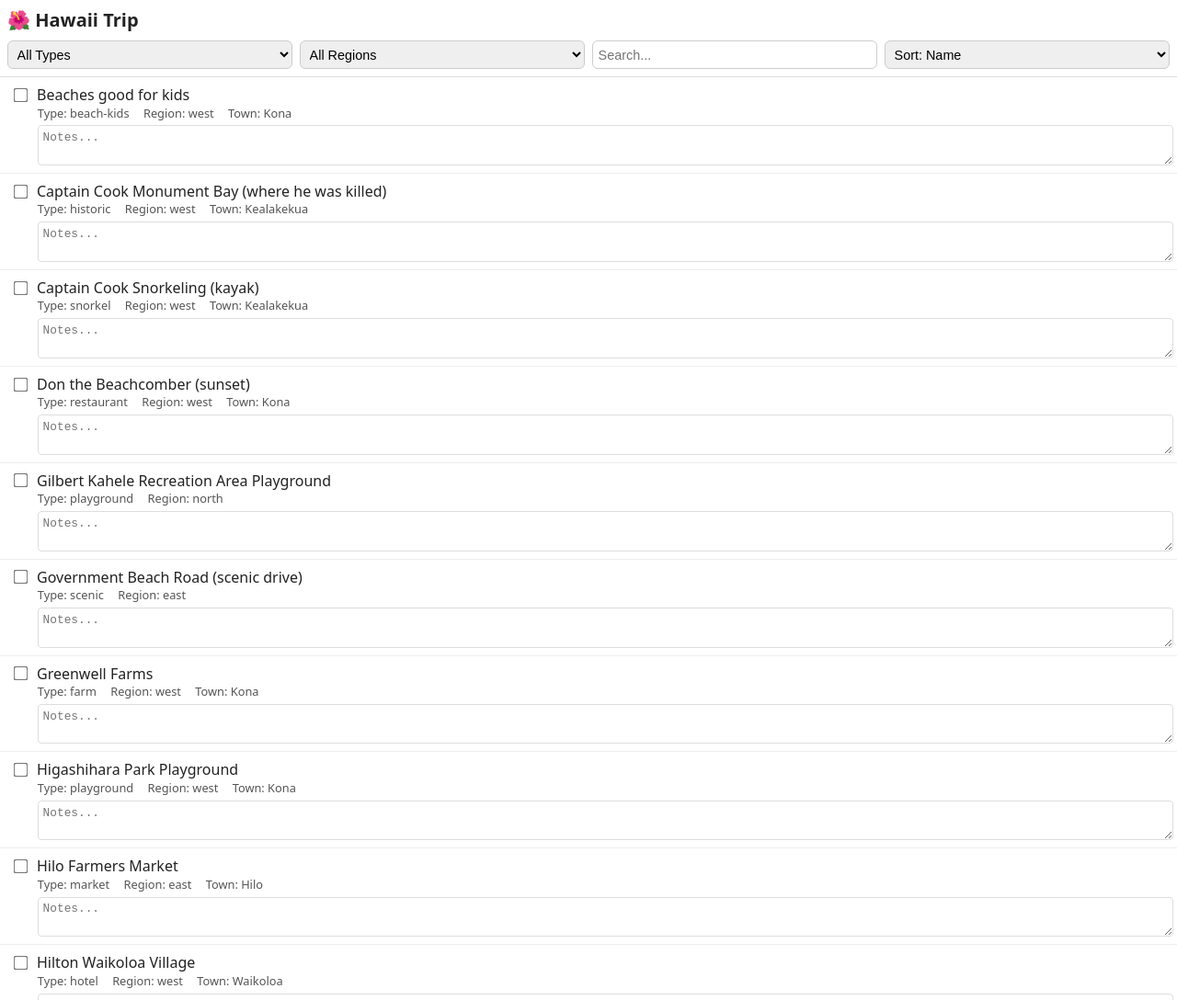
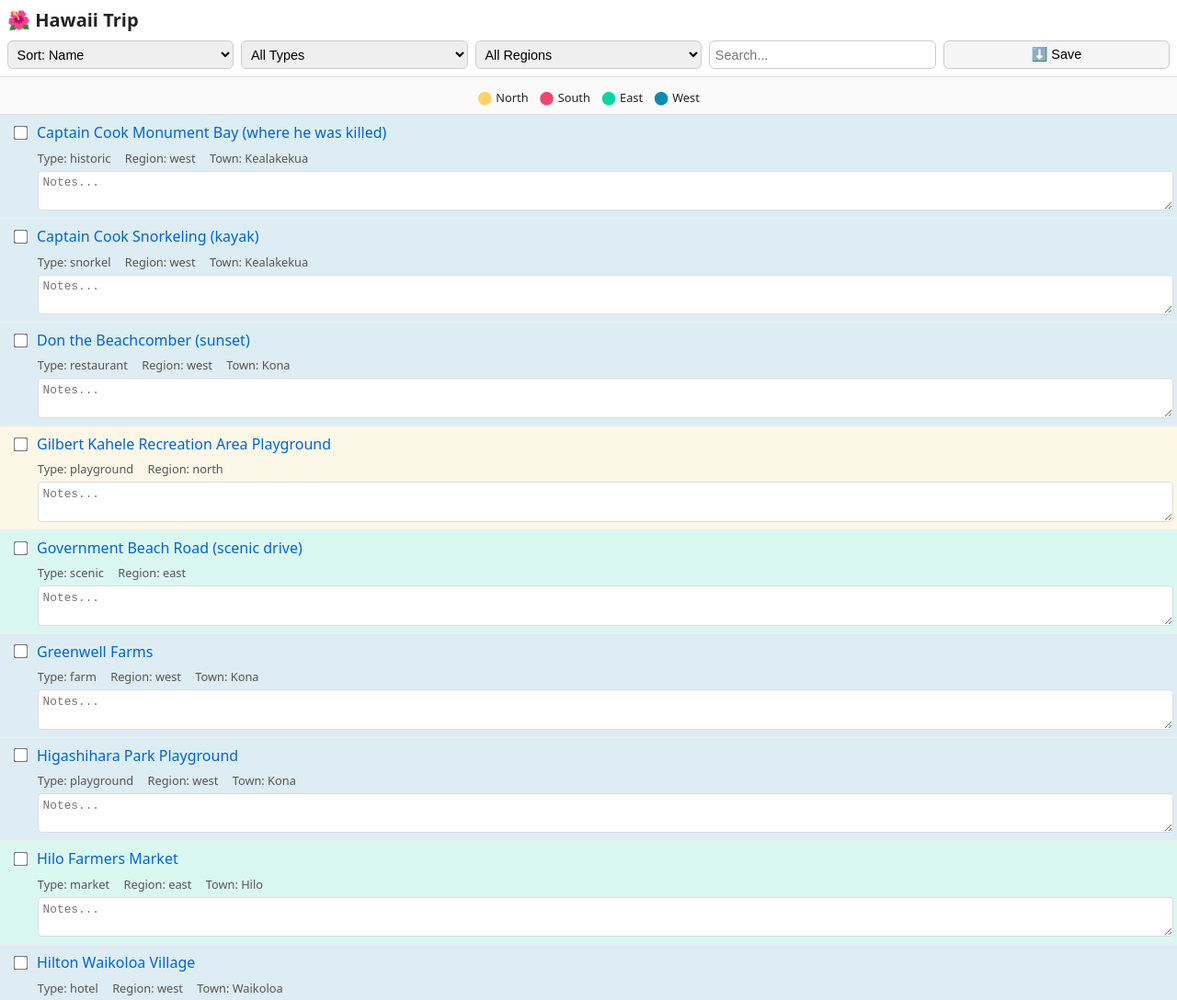
Before and after one commit to curtisbarnard/hawaii-travel-plan, a plain HTML site: page index.html in a window 1280 px wide. Shown: the top 1088 px of the page at 92% size. Drawn offline with Linux system fonts and the light colour scheme.

Commit message:
Add colors for region, data download button, descriptions and maps links

```diff
--- a/app.js
+++ b/app.js
@@ -13,7 +13,7 @@ sortSelect.innerHTML = `
   <option value="region">Sort: Region</option>
   <option value="town">Sort: Town</option>
 `;
-document.querySelector(".filters").appendChild(sortSelect);
+document.querySelector(".filters").prepend(sortSelect);
 
 function loadLocalState() {
   const saved = JSON.parse(localStorage.getItem("tripState") || "{}");
@@ -54,19 +54,28 @@ function render() {
 
   items.forEach(item => {
     const row = document.createElement("div");
-    row.className = "item" + (item.done ? " done" : "");
+    let regionClass = item.region ? " " + item.region.toLowerCase() : "";
+    row.className = "item" + regionClass + (item.done ? " done" : "");
+
 
     row.innerHTML = `
-      <div class="item-header">
+    <div class="item-header">
         <input type="checkbox" ${item.done ? "checked" : ""}>
-        <h3>${item.name}</h3>
-      </div>
-      <div class="item-info">
+        <h3>
+        <a href="${item.maps || '#'}" target="_blank" rel="noopener">
+            ${item.name}
+        </a>
+        </h3>
+    </div>
+    <div class="item-desc">
+        ${item.description || ""}
+    </div>
+    <div class="item-info">
         <span>Type: ${item.type || "-"}</span>
         <span>Region: ${item.region || "-"}</span>
         <span>${item.town ? "Town: " + item.town : ""}</span>
-      </div>
-      <textarea placeholder="Notes...">${item.notes || ""}</textarea>
+    </div>
+    <textarea placeholder="Notes...">${item.notes || ""}</textarea>
     `;
 
     const checkbox = row.querySelector("input[type='checkbox']");
@@ -108,3 +117,19 @@ function populateFilters() {
   searchEl.addEventListener("input", render);
   sortSelect.addEventListener("change", render);
 }
+
+// Download current state as JSON
+document.getElementById("download").addEventListener("click", () => {
+  // include updated notes + done state
+  saveLocalState();
+  const jsonStr = JSON.stringify(data, null, 2);
+  const blob = new Blob([jsonStr], { type: "application/json" });
+  const url = URL.createObjectURL(blob);
+  const a = document.createElement("a");
+  a.href = url;
+  a.download = "hawaii-trip-progress.json";
+  document.body.appendChild(a);
+  a.click();
+  document.body.removeChild(a);
+  URL.revokeObjectURL(url);
+});
--- a/data.json
+++ b/data.json
@@ -1,6 +1,8 @@
 [
   {
     "name": "Pau Hana Poke",
+    "description": "Testing how a description looks",
+    "maps": "",
     "type": "restaurant",
     "region": "west",
     "town": "Kona",
@@ -9,6 +11,8 @@
   },
   {
     "name": "Mauna Kea",
+    "description": "",
+    "maps": "",
     "type": "hike",
     "region": "north",
     "town": "",
@@ -16,15 +20,9 @@
     "done": false
   },
   {
-    "name": "Beaches good for kids",
-    "type": "beach-kids",
-    "region": "west",
-    "town": "Kona",
-    "notes": "",
-    "done": false
-  },
-  {
     "name": "King Kamehameha Kona Beach Hotel",
+    "description": "",
+    "maps": "",
     "type": "hotel",
     "region": "west",
     "town": "Kona",
@@ -33,6 +31,8 @@
   },
   {
     "name": "Natural Energy Lab Kona",
+    "description": "",
+    "maps": "",
     "type": "museum",
     "region": "west",
     "town": "Kona",
@@ -41,6 +41,8 @@
   },
   {
     "name": "Onekahakaha",
+    "description": "",
+    "maps": "",
     "type": "beach-kids",
     "region": "east",
     "town": "Hilo",
@@ -49,6 +51,8 @@
   },
   {
     "name": "Keiki Beach",
+    "description": "",
+    "maps": "",
     "type": "beach-kids",
     "region": "west",
     "town": "Kailua",
@@ -57,6 +61,8 @@
   },
   {
     "name": "Higashihara Park Playground",
+    "description": "",
+    "maps": "",
     "type": "playground",
     "region": "west",
     "town": "Kona",
@@ -65,6 +71,8 @@
   },
   {
     "name": "Waimea Park Playground",
+    "description": "",
+    "maps": "",
     "type": "playground",
     "region": "north",
     "town": "Waimea",
@@ -73,6 +81,8 @@
   },
   {
     "name": "Gilbert Kahele Recreation Area Playground",
+    "description": "",
+    "maps": "",
     "type": "playground",
     "region": "north",
     "town": "",
@@ -81,6 +91,8 @@
   },
   {
     "name": "Mokupāpapa Discovery Center",
+    "description": "",
+    "maps": "",
     "type": "museum",
     "region": "east",
     "town": "Hilo",
@@ -89,6 +101,8 @@
   },
   {
     "name": "Mokuaikaua Church (1820, free)",
+    "description": "",
+    "maps": "",
     "type": "historic",
     "region": "west",
     "town": "Kona",
@@ -97,6 +111,8 @@
   },
   {
     "name": "Don the Beachcomber (sunset)",
+    "description": "",
+    "maps": "",
     "type": "restaurant",
     "region": "west",
     "town": "Kona",
@@ -105,6 +121,8 @@
   },
   {
     "name": "Zippy’s",
+    "description": "",
+    "maps": "",
     "type": "restaurant",
     "region": "multiple",
     "town": "",
@@ -113,6 +131,8 @@
   },
   {
     "name": "Kaumana Caves Lava Tube",
+    "description": "",
+    "maps": "",
     "type": "hike",
     "region": "east",
     "town": "Hilo",
@@ -121,6 +141,8 @@
   },
   {
     "name": "Hilo Farmers Market",
+    "description": "",
+    "maps": "",
     "type": "market",
     "region": "east",
     "town": "Hilo",
@@ -129,6 +151,8 @@
   },
   {
     "name": "Volcano Park (at night)",
+    "description": "",
+    "maps": "",
     "type": "park",
     "region": "south",
     "town": "Volcano",
@@ -137,6 +161,8 @@
   },
   {
     "name": "Nāhuku Lava Tube",
+    "description": "",
+    "maps": "",
     "type": "hike",
     "region": "south",
     "town": "Volcano",
@@ -145,6 +171,8 @@
   },
   {
     "name": "Thurston Lava Tube (0.5 mile hike)",
+    "description": "",
+    "maps": "",
     "type": "hike",
     "region": "south",
     "town": "Volcano",
@@ -153,6 +181,8 @@
   },
   {
     "name": "Sulphur Banks Trail (0.75 mile)",
+    "description": "",
+    "maps": "",
     "type": "hike",
     "region": "south",
     "town": "Volcano",
@@ -161,6 +191,8 @@
   },
   {
     "name": "Kīpukapuaulu Bird Loop (1.6 miles)",
+    "description": "",
+    "maps": "",
     "type": "hike",
     "region": "south",
     "town": "Volcano",
@@ -169,6 +201,8 @@
   },
   {
     "name": "Punaluʻu Black Sand Beach",
+    "description": "",
+    "maps": "",
     "type": "beach",
     "region": "south",
     "town": "",
@@ -177,6 +211,8 @@
   },
   {
     "name": "Greenwell Farms",
+    "description": "",
+    "maps": "",
     "type": "farm",
     "region": "west",
     "town": "Kona",
@@ -185,6 +221,8 @@
   },
   {
     "name": "Island Gourmet Market",
+    "description": "",
+    "maps": "",
     "type": "market",
     "region": "west",
     "town": "Waikoloa",
@@ -193,6 +231,8 @@
   },
   {
     "name": "Mālama Trail Petroglyphs",
+    "description": "",
+    "maps": "",
     "type": "hike",
     "region": "west",
     "town": "",
@@ -201,6 +241,8 @@
   },
   {
     "name": "Hilton Waikoloa Village",
+    "description": "",
+    "maps": "",
     "type": "hotel",
     "region": "west",
     "town": "Waikoloa",
@@ -209,6 +251,8 @@
   },
   {
     "name": "Place of Refuge (Mark Twain)",
+    "description": "",
+    "maps": "",
     "type": "historic",
     "region": "west",
     "town": "",
@@ -217,6 +261,8 @@
   },
   {
     "name": "Captain Cook Monument Bay (where he was killed)",
+    "description": "",
+    "maps": "",
     "type": "historic",
     "region": "west",
     "town": "Kealakekua",
@@ -225,6 +271,8 @@
   },
   {
     "name": "Parker Ranch",
+    "description": "",
+    "maps": "",
     "type": "historic",
     "region": "north",
     "town": "Waimea",
@@ -233,6 +281,8 @@
   },
   {
     "name": "Waimea Cowboys",
+    "description": "",
+    "maps": "",
     "type": "cultural",
     "region": "north",
     "town": "Waimea",
@@ -241,6 +291,8 @@
   },
   {
     "name": "Waialea Bay (Hapuna, snorkeling)",
+    "description": "",
+    "maps": "",
     "type": "snorkel",
     "region": "west",
     "town": "",
@@ -249,6 +301,8 @@
   },
   {
     "name": "Richardson Ocean Park (snorkel, turtles)",
+    "description": "",
+    "maps": "",
     "type": "snorkel",
     "region": "east",
     "town": "Hilo",
@@ -257,6 +311,8 @@
   },
   {
     "name": "Puka Puka Bento",
+    "description": "",
+    "maps": "",
     "type": "restaurant",
     "region": "east",
     "town": "Hilo",
@@ -265,6 +321,8 @@
   },
   {
     "name": "Two Step Beach (go left)",
+    "description": "",
+    "maps": "",
     "type": "snorkel",
     "region": "west",
     "town": "Kealakekua",
@@ -273,6 +331,8 @@
   },
   {
     "name": "Captain Cook Snorkeling (kayak)",
+    "description": "",
+    "maps": "",
     "type": "snorkel",
     "region": "west",
     "town": "Kealakekua",
@@ -281,6 +341,8 @@
   },
   {
     "name": "Kikaua Point Park (kids + snorkel, limited parking)",
+    "description": "",
+    "maps": "",
     "type": "beach-kids",
     "region": "west",
     "town": "Kona",
@@ -289,6 +351,8 @@
   },
   {
     "name": "Government Beach Road (scenic drive)",
+    "description": "",
+    "maps": "",
     "type": "scenic",
     "region": "east",
     "town": "",
@@ -297,6 +361,8 @@
   },
   {
     "name": "Liliʻuokalani Gardens & Coconut Island",
+    "description": "",
+    "maps": "",
     "type": "park",
     "region": "east",
     "town": "Hilo",
@@ -305,6 +371,8 @@
   },
   {
     "name": "Puʻuloa Petroglyphs (1.4 mile hike, exposed)",
+    "description": "",
+    "maps": "",
     "type": "hike",
     "region": "south",
     "town": "Volcano",
@@ -313,6 +381,8 @@
   },
   {
     "name": "ʻAkaka Falls (0.5 mile, go early)",
+    "description": "",
+    "maps": "",
     "type": "hike",
     "region": "east",
     "town": "Hilo",
@@ -321,6 +391,8 @@
   },
   {
     "name": "Kalopa Native Forest Trail (0.7 miles)",
+    "description": "",
+    "maps": "",
     "type": "hike",
     "region": "north",
     "town": "",
@@ -329,6 +401,8 @@
   },
   {
     "name": "Place of Refuge (history walk 0.5 miles)",
+    "description": "",
+    "maps": "",
     "type": "historic",
     "region": "west",
     "town": "",
@@ -337,6 +411,8 @@
   },
   {
     "name": "ʻŌʻōma Trail (1 mile loop, plants)",
+    "description": "",
+    "maps": "",
     "type": "hike",
     "region": "west",
     "town": "",
--- a/index.html
+++ b/index.html
@@ -17,9 +17,18 @@
         <option value="">All Regions</option>
         </select>
         <input type="text" id="search" placeholder="Search...">
+        <button id="download">⬇️ Save</button>
     </div>
     </header>
 
+  <section id="map">
+  <div class="map-legend">
+    <span class="legend north">North</span>
+    <span class="legend south">South</span>
+    <span class="legend east">East</span>
+    <span class="legend west">West</span>
+  </div>
+</section>
   <main id="list"></main>
 
   <footer>
--- a/style.css
+++ b/style.css
@@ -23,17 +23,36 @@ header h1 {
 }
 
 .filters {
-  display: flex;
+  display: grid;
+  grid-template-columns: 1fr;
   gap: 0.5rem;
 }
 
 .filters select,
 .filters input {
-  flex: 1;
   padding: 0.35rem;
   font-size: 0.9rem;
   border: 1px solid #ccc;
   border-radius: 6px;
+}
+
+.filters button {
+  padding: 0.35rem 0.6rem;
+  font-size: 0.9rem;
+  border: 1px solid #ccc;
+  border-radius: 6px;
+  background: #f5f5f5;
+  cursor: pointer;
+}
+
+.filters button:hover {
+  background: #eaeaea;
+}
+
+@media (min-width: 600px) {
+  .filters {
+    grid-template-columns: 1fr 1fr 1fr 1fr 1fr;
+  }
 }
 
 /* Main list */
@@ -70,6 +89,21 @@ header h1 {
   font-size: 1rem;
   flex: 1;
   font-weight: 500;
+}
+
+.item-header h3 a {
+  text-decoration: none;
+  color: #0066cc;
+}
+
+.item-header h3 a:hover {
+  text-decoration: underline;
+}
+
+.item-desc {
+  font-size: 0.85rem;
+  color: #444;
+  margin: 0.2rem 0 0.3rem 1.8rem;
 }
 
 .item-info {
@@ -111,3 +145,36 @@ footer {
   font-size: 0.75rem;
   color: #666;
 }
+
+/* Map section */
+#map {
+  text-align: center;
+  padding: 0.5rem;
+  border-bottom: 1px solid #ddd;
+  background: #fafafa;
+}
+
+.map-legend {
+  margin-top: 0.25rem;
+  font-size: 0.8rem;
+  display: flex;
+  justify-content: center;
+  gap: 0.75rem;
+}
+
+.legend::before {
+  content: "⬤";
+  font-size: 0.9rem;
+  margin-right: 0.25rem;
+}
+
+.legend.north::before { color: #FFD166; }
+.legend.south::before { color: #EF476F; }
+.legend.east::before  { color: #06D6A0; }
+.legend.west::before  { color: #118AB2; }
+
+/* Region background tints for list items */
+.item.north  { background-color: #FFD16622; }
+.item.south  { background-color: #EF476F22; }
+.item.east   { background-color: #06D6A022; }
+.item.west   { background-color: #118AB222; }
```
Lines whose indentation alone changed are shown as unchanged.
